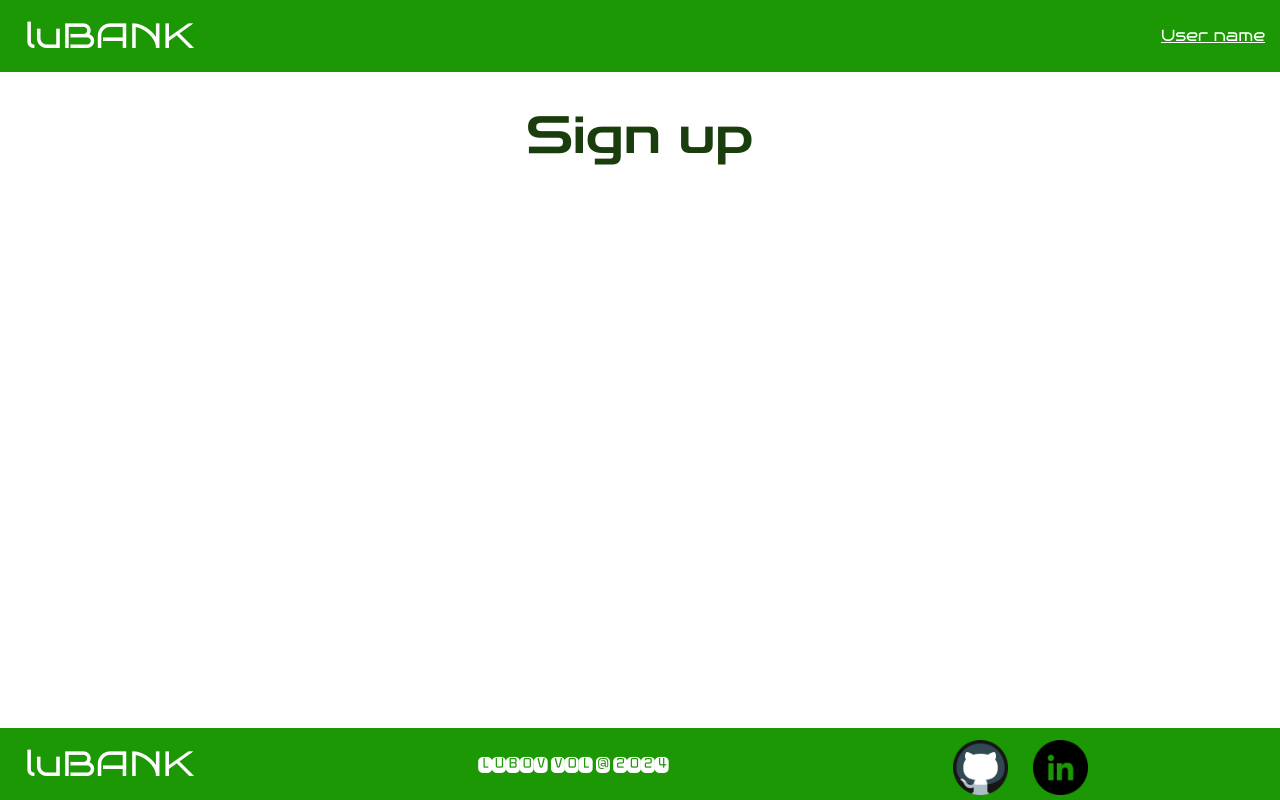
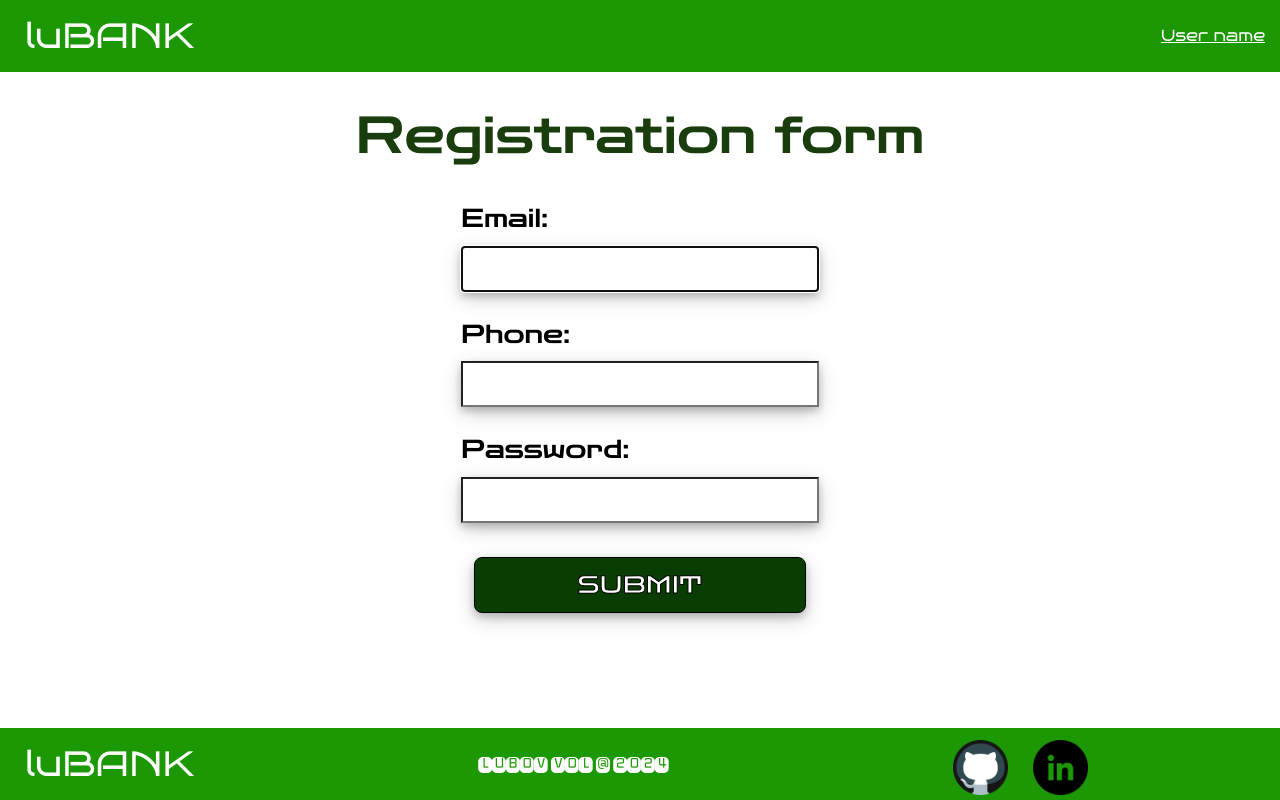
Before and after one commit to Ubshik/nodejs, a React (Vite) app in the folder bank_account_frontend/: page /signup in a window 1280 px wide. Built offline with nearby package versions, Linux system fonts and the light colour scheme.

Commit message:
add a signup component

```diff
--- a/bank_account_frontend/src/App.css
+++ b/bank_account_frontend/src/App.css
@@ -65,11 +65,10 @@ h1 {
   font-family: "ZenDots";
   font-weight: 1000;
   font-size: 1.6em;
-  padding-top: 2%;
 }
 
 input {
-  margin-top: 4%;
+  margin-top: 2%;
   height: 40px;
   width: 350px;
   box-shadow: 0 4px 8px 0 rgba(0, 0, 0, 0.2), 0 6px 20px 0 rgba(0, 0, 0, 0.19);
@@ -79,6 +78,7 @@ input {
 .submit {
   width: 26vw;
   height: 7vh;
+  padding: 0px;
   background-color: #0a3d03;
   border: 0.8px solid black;
   color: white;
--- a/bank_account_frontend/src/components/pages/Pages.css
+++ b/bank_account_frontend/src/components/pages/Pages.css
@@ -18,3 +18,7 @@ span {
     font-size: 1.6em;
     text-decoration: underline;
 }
+
+.span_submit_signup {
+    margin-top: 3%;
+}
--- a/bank_account_frontend/src/components/pages/Signup.jsx
+++ b/bank_account_frontend/src/components/pages/Signup.jsx
@@ -1,9 +1,52 @@
+import React, { useState } from 'react';
 import './Pages.css';
 
+//TODO:
+//1)add sendData
+//2)add email validation
+//3)add phone validation
+//4)add password validation
+//5)you can validate when all form is filled
+//*I removed useRef
 export default function Signup () {
+    const [email, setEmail] = useState("");
+    const [phone, setPhone] = useState("");
+    const [password, setPassword] = useState("");
+
+    function receiveInputEmail(e) {
+        setEmail(e.target.value);
+    }
+
+    function receiveInputPhone(e) {
+        setPhone(e.target.value);
+    }
+
+    function receiveInputPassword(e) {
+        setPassword(e.target.value);
+    }
+
+    const sendData = (e) => {
+        console.log("press submit in registration form");
+        return null;
+    }
+
     return (
         <main>
-            <h1>Sign up</h1>
+            <h1> Registration form</h1>
+            <form id="signup_form" onSubmit={sendData}>
+                <label className="field" htmlFor="email">Email:</label><br></br>
+                <input type="email" id="email" name="Email" onChange={receiveInputEmail} autoFocus required></input>
+                <br/><br/>
+                <label className="field" htmlFor="phone">Phone:</label><br></br>
+                <input type="phone" id="phone" name="Phone" onChange={receiveInputPhone} required></input>
+                <br/><br/>
+                <label className="field" htmlFor="password">Password:</label><br></br>
+                <input type="password" id="password" name="Password" onChange={receiveInputPassword} required></input><br></br>
+                <br/>
+                <span className='span_submit span_submit_signup'>
+                    <button className="submit" type="submit" value="Submit">SUBMIT</button>
+                </span>
+            </form>
         </main>
     )
 }
```
Also changed, not shown: bank_account_frontend/src/components/pages/Login.jsx (+4 -43 lines).
